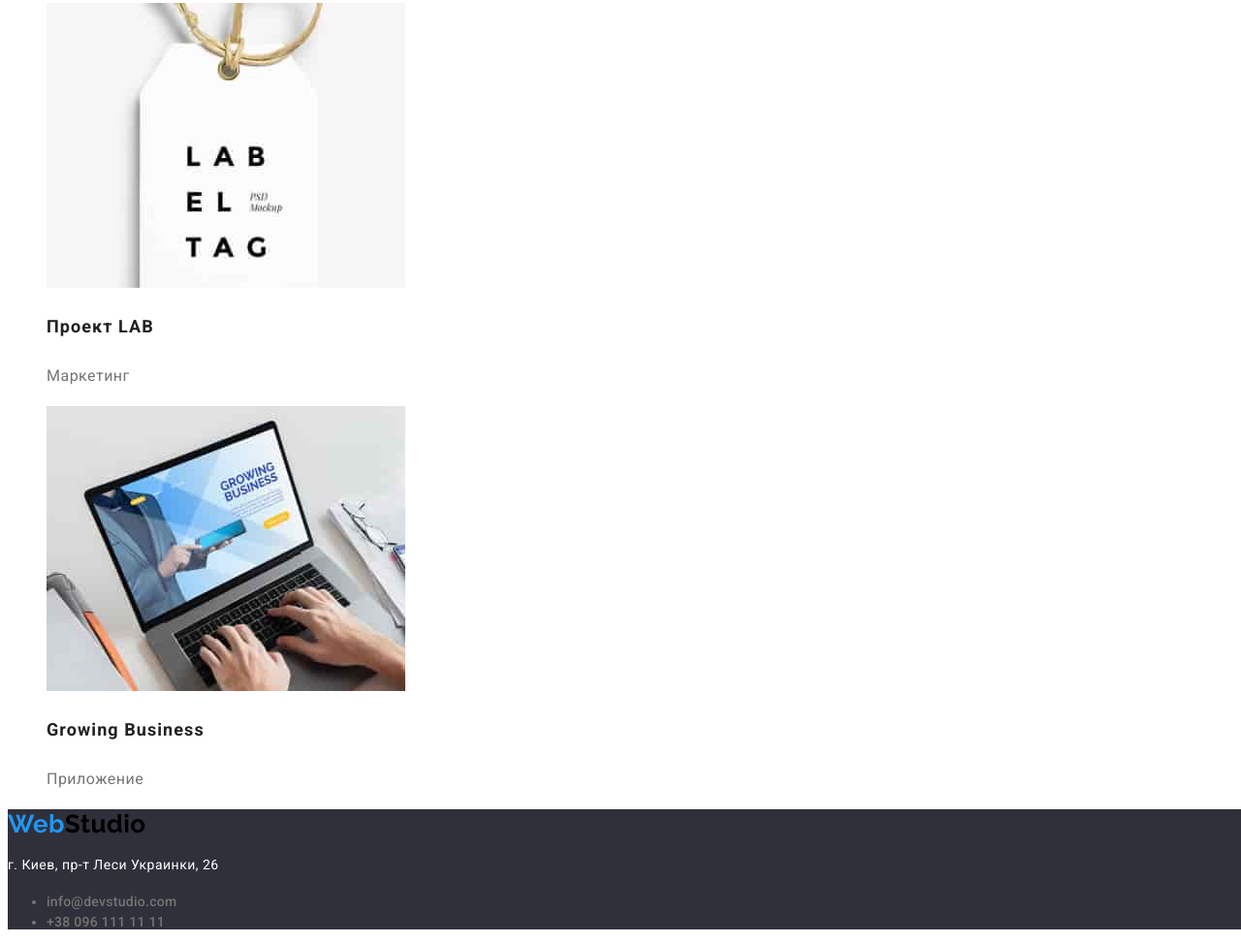
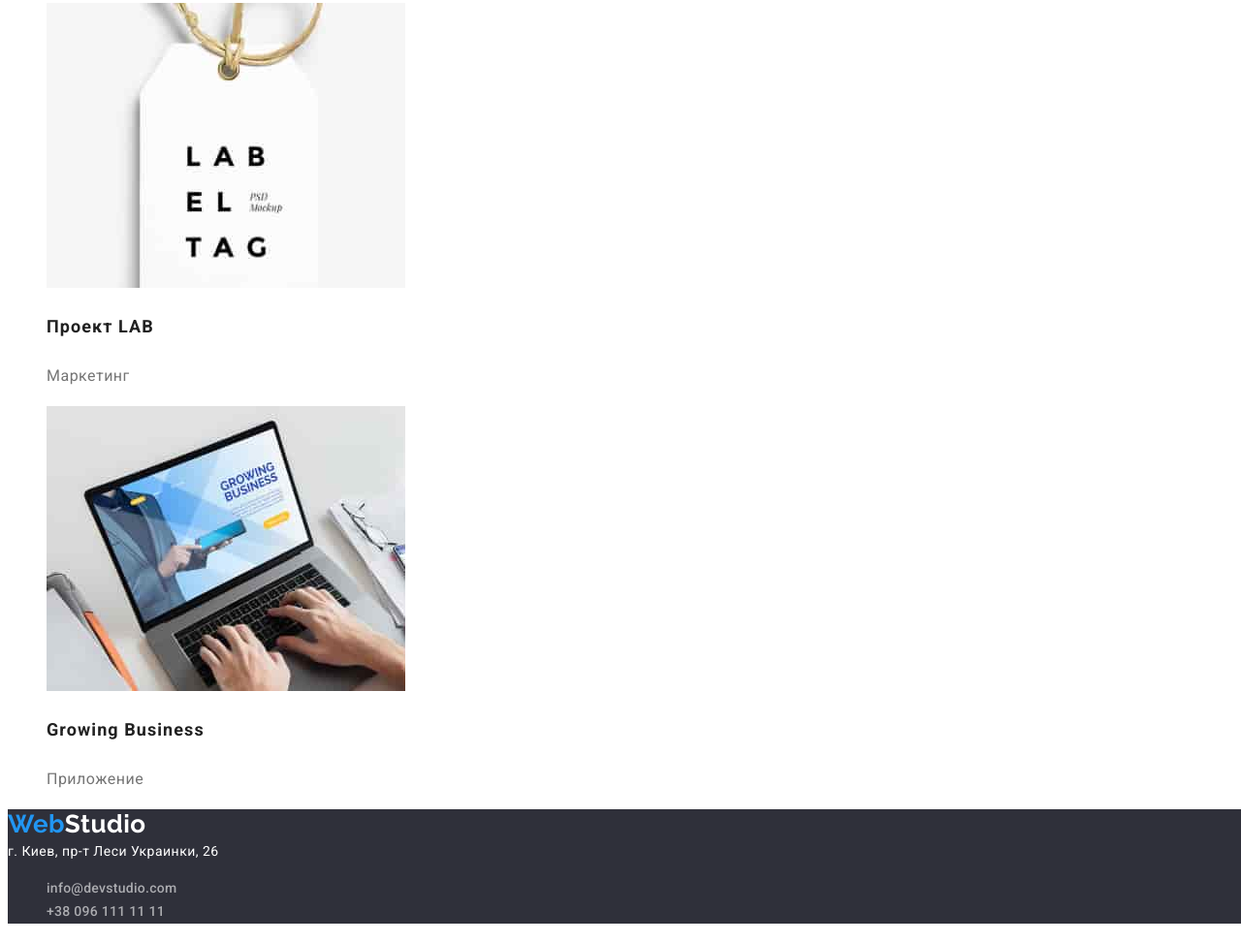
Before and after one commit to Saharok0707/goit-markup-hw-02, a plain HTML site: page portfolio.html in a window 1280 px wide. Shown: the part 3249-4222 px from the top of the page at 97% size. Drawn offline with Linux system fonts and the light colour scheme.

Commit message:
исправил ошибки дз2

```diff
--- a/css/style.css
+++ b/css/style.css
@@ -16,6 +16,7 @@ body {
   color: var(--main-font-color);
   letter-spacing: 0.03em;
   width: 1600px;
+
 }
 .list{
   list-style: none;
@@ -41,7 +42,7 @@ body {
   font-size: 26px;
   line-height: 1.1738;
 }
-.logotype{
+.logo>span{
  color: var(--accent-color);
 }
 .nav-link,
@@ -70,10 +71,6 @@ body {
   text-decoration: inherit;
 }
 
-.current {
-  color: var(--accent-color);
-  text-decoration: inherit;
-}
 .hero-one {
   background-color: var(--hero-background);
 }
@@ -97,12 +94,17 @@ body {
   line-height: 1.875;
   letter-spacing: 0.06em;
 }
+.list{
+  list-style: none;
+}
 .privilege{
   color: var(--black);
   font-weight: 700;
   font-size: 14px;
   line-height: 1.1428;
   text-transform: uppercase;
+
+
 }
 .idea{
   font-size: 14px;
@@ -136,14 +138,18 @@ body {
   font-size: 14px;
   line-height: 1.714;
 }
-.footer .contacts {
+
+.basement .logo {
+  color: var(--white);
+}
+.basement .contacts {
   color: var(--footer-contacts);
 }
-.footer .contacts:focus,
-.footer .contacts:hover {
+.basement .contacts:focus,
+.basement .contacts:hover {
   color: var(--accent-color);
 }
-.location {
+.address {
   color: var(--white);
   font-style: normal;
 }
--- a/portfolio.html
+++ b/portfolio.html
@@ -120,15 +120,15 @@
     <!--main address-->
 
      <footer class="basement">
-    <a class="logo" href="./index.html"><span class="logotype">Web</span>Studio</a>
+    <a class="logo" href="./index.html"><span class="word-web">Web</span>Studio</a>
 
-      <address>
-        <p class="location">г. Киев, пр-т Леси Украинки, 26</p>
-        </address>
-        <ul>
-          <li><a class="contacts" href="mailto:info@devstudio.com">info@devstudio.com</a>
+      <address class="address">г. Киев, пр-т Леси Украинки, 26</address>
+        <ul class="list">
+           <li>
+             <a class="contacts" href="mailto:info@devstudio.com">info@devstudio.com</a>
           </li>
-          <li class="contacts"><a class="contacts" href="tel:+380961111111">+38 096 111 11 11</a>
+          <li>
+            <a class="contacts" href="tel:+380961111111">+38 096 111 11 11</a>
           </li>
         </ul>
 
```
Also changed, not shown: index.html (+15 -9 lines).
